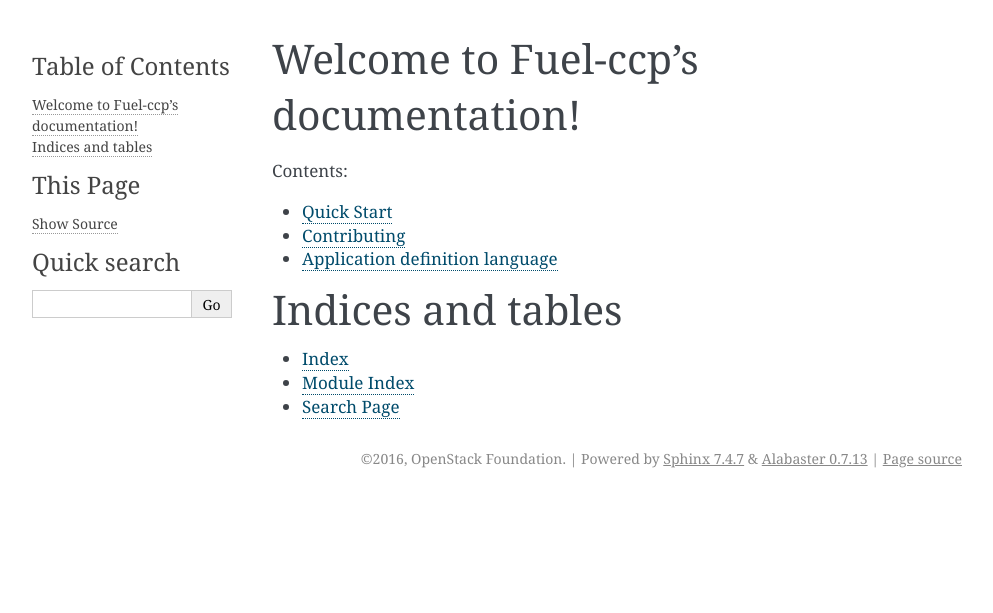
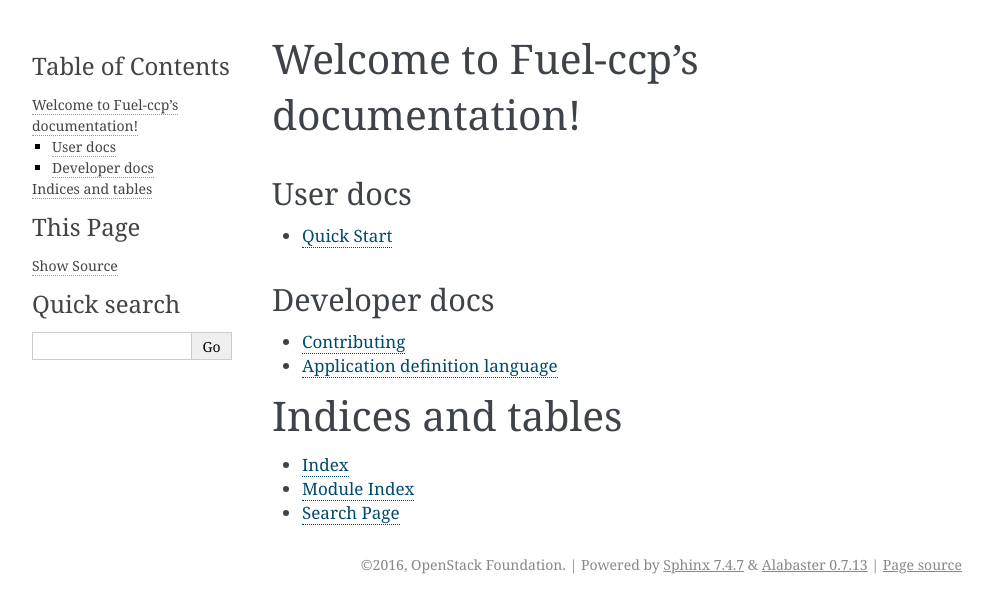
Before and after one commit to openstack-archive/fuel-ccp, a Sphinx documentation site: the page built from doc/source/index.rst, in a window 1280 px wide. Shown: the top 613 px of the page, without its empty margins (148-1141 px from the left). Built offline with Sphinx 7.4.7, drawn with Linux system fonts in a browser that asks for light colours.

Commit message:
Re-group index section of the docs
Change-Id: Iff0c73843e09cddcc1474a678d18740818440c78

```diff
--- a/doc/source/index.rst
+++ b/doc/source/index.rst
@@ -6,12 +6,20 @@
 Welcome to Fuel-ccp's documentation!
 ========================================================
 
-Contents:
+User docs
+------------
 
 .. toctree::
    :maxdepth: 1
 
    quickstart
+
+Developer docs
+--------------
+
+.. toctree::
+   :maxdepth: 1
+
    contributing
    dsl
 
```
